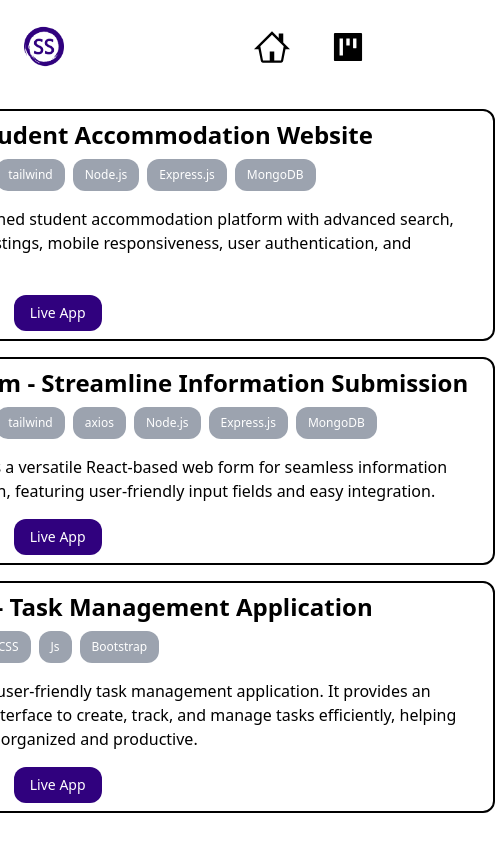
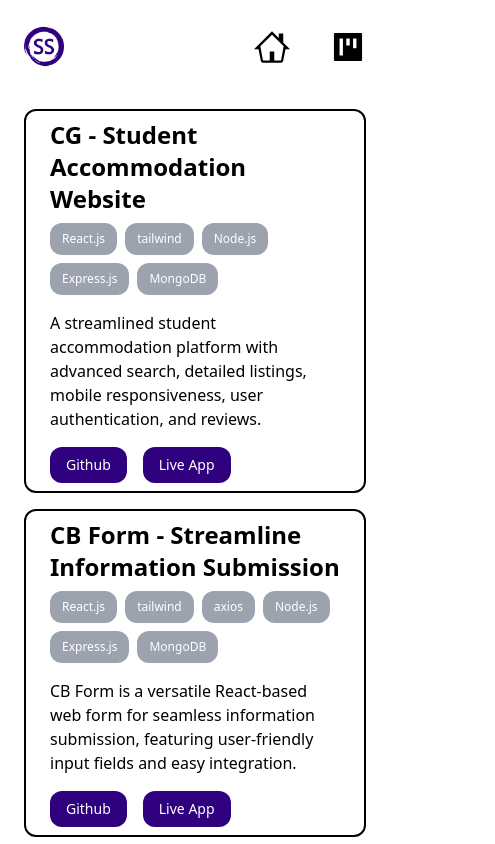
Before and after one commit to ShishirShekhar/portfolio_v3, a React (Create React App) app: page /projects in a window 390 px wide. Shown: the top 844 px of the page, 495 px wide, since content can reach past the window. Built offline with nearby package versions, Linux system fonts and the light colour scheme.

Commit message:
responsiveness

```diff
--- a/src/components/Project/Project.jsx
+++ b/src/components/Project/Project.jsx
@@ -2,12 +2,17 @@ import Button from "../Button";
 
 const Project = ({ project }) => {
   return (
-    <div className="flex flex-col gap-2 border-2 border-black rounded-xl p-2 px-6 w-[600px]">
+    <div className="flex flex-col gap-2 border-2 border-black rounded-xl p-2 px-6 md:w-[600px]">
       <h1 className="text-2xl font-bold">{project.title}</h1>
 
-      <div className="flex gap-2">
+      <div className="flex flex-wrap gap-2">
         {project.tech_stack.map((tech, index) => (
-          <p key={index} className="bg-gray-400 py-2 px-3 text-white text-xs rounded-xl">{tech}</p>
+          <p
+            key={index}
+            className="bg-gray-400 py-2 px-3 text-white text-xs rounded-xl"
+          >
+            {tech}
+          </p>
         ))}
       </div>
 
```
